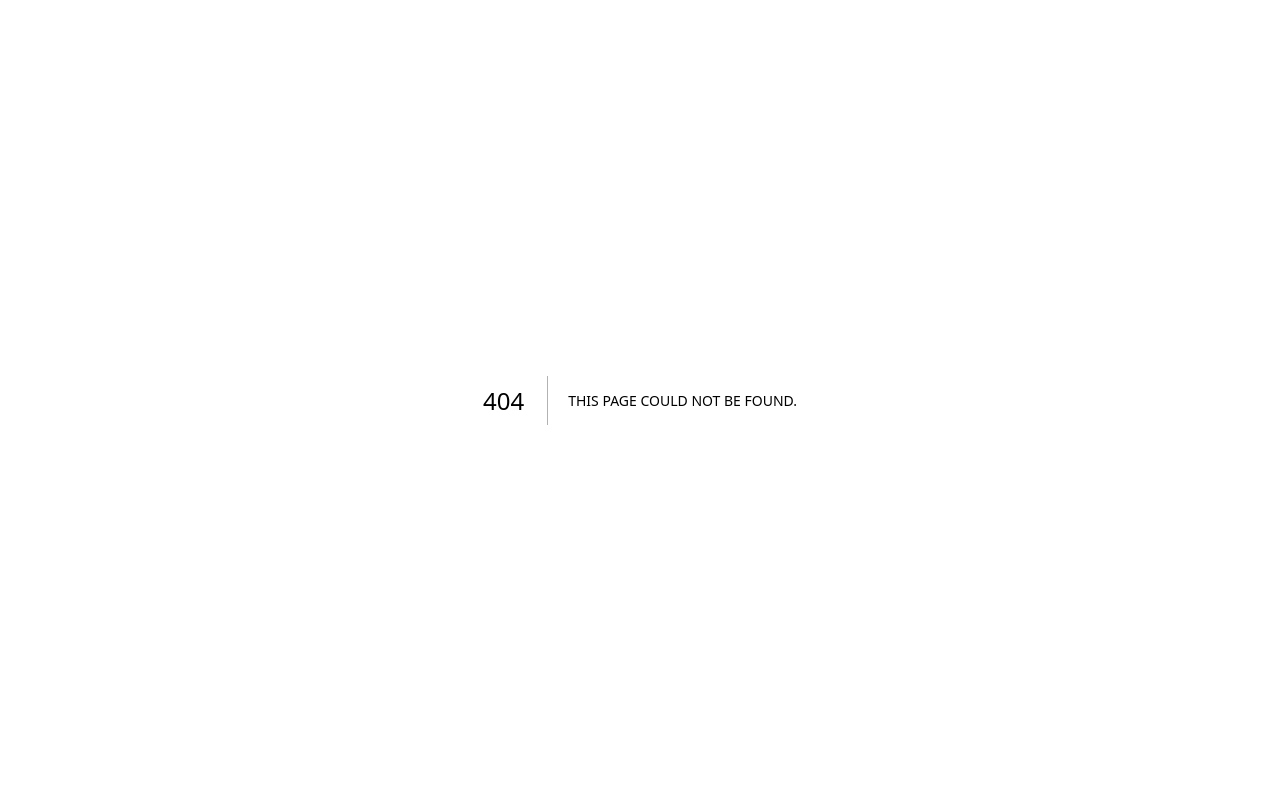
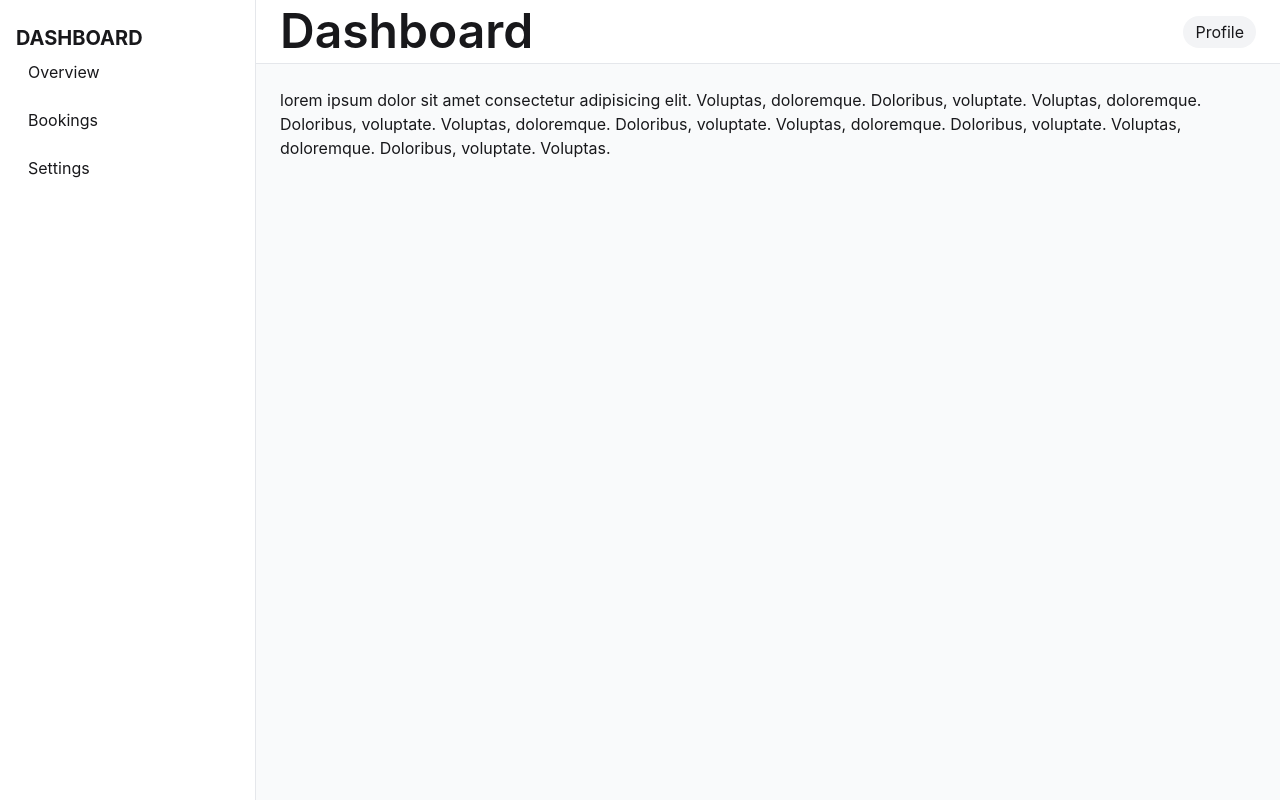
Before and after one commit to jubayerkhan/next-practice, a Next.js app: page /dashboard in a window 1280 px wide. Before the commit this address had no page. Built offline with nearby package versions, Linux system fonts and the light colour scheme.

Commit message:
update 5

```diff
--- /dev/null
+++ b/app/components/Sidebar.jsx
@@ -0,0 +1,23 @@
+"use client";
+
+export default function Sidebar() {
+  return (
+    <aside className="fixed top-0 left-0 z-40 h-screen w-64 bg-white border-r border-gray-200 hidden lg:block">
+      <div className="h-full px-4 py-6">
+        <h2 className="text-xl font-bold mb-6">Dashboard</h2>
+
+        <nav className="space-y-2">
+          <a className="block px-3 py-2 rounded-lg hover:bg-gray-100">
+            Overview
+          </a>
+          <a className="block px-3 py-2 rounded-lg hover:bg-gray-100">
+            Bookings
+          </a>
+          <a className="block px-3 py-2 rounded-lg hover:bg-gray-100">
+            Settings
+          </a>
+        </nav>
+      </div>
+    </aside>
+  );
+}
--- /dev/null
+++ b/app/components/Topbar.jsx
@@ -0,0 +1,15 @@
+"use client";
+
+export default function Topbar() {
+  return (
+    <header className="sticky top-0 z-30 h-16 bg-white border-b border-gray-200 flex items-center px-6">
+      <h1 className="text-lg font-semibold">Dashboard</h1>
+
+      <div className="ml-auto flex items-center gap-4">
+        <button className="rounded-full bg-gray-100 px-3 py-1">
+          Profile
+        </button>
+      </div>
+    </header>
+  );
+}
--- /dev/null
+++ b/app/dashboard/layout.js
@@ -0,0 +1,18 @@
+import Sidebar from "../components/Sidebar";
+import Topbar from "../components/Topbar";
+
+export default function DashboardLayout({ children }) {
+  return (
+    <div className="min-h-screen bg-gray-50">
+      {/* sidebar */}
+      <Sidebar />
+
+      {/* main area */}
+      <div className="lg:pl-64">
+        <Topbar />
+
+        <main className="p-6">{children}</main>
+      </div>
+    </div>
+  );
+}
--- /dev/null
+++ b/app/dashboard/page.js
@@ -0,0 +1,10 @@
+
+export default function Dashboard() {
+  return (
+    <div className="">
+      lorem ipsum dolor sit amet consectetur adipisicing elit. Voluptas, doloremque. Doloribus, voluptate. Voluptas, doloremque. Doloribus, voluptate. Voluptas,
+      doloremque. Doloribus, voluptate. Voluptas, doloremque. Doloribus,
+      voluptate. Voluptas, doloremque. Doloribus, voluptate. Voluptas.
+    </div>
+  );
+}
--- a/app/final_timeslot/page.js
+++ b/app/final_timeslot/page.js
@@ -102,13 +102,13 @@ export default function TimeSlot() {
           <thead>
             <tr className="bg-white">
               <th className="bg-white! border-none w-auto"></th>
-              <th>Sat</th>
-              <th>Sun</th>
-              <th>Mon</th>
-              <th>Tue</th>
-              <th>Wed</th>
-              <th>Thu</th>
-              <th>Fri</th>
+              <th className="pb-2!">Sat</th>
+              <th className="pb-2!">Sun</th>
+              <th className="pb-2!">Mon</th>
+              <th className="pb-2!">Tue</th>
+              <th className="pb-2!">Wed</th>
+              <th className="pb-2!">Thu</th>
+              <th className="pb-2!">Fri</th>
             </tr>
           </thead>
 
--- a/app/layout.js
+++ b/app/layout.js
@@ -20,7 +20,7 @@ export default function RootLayout({ children }) {
   return (
     <html lang="en" data-theme="light">
       <body
-        className={`${geistSans.variable} ${geistMono.variable} antialiased`}
+        className={`${geistSans.variable} ${geistMono.variable} antialiased w-full mx-0`}
       >
         {children}
       </body>
```
